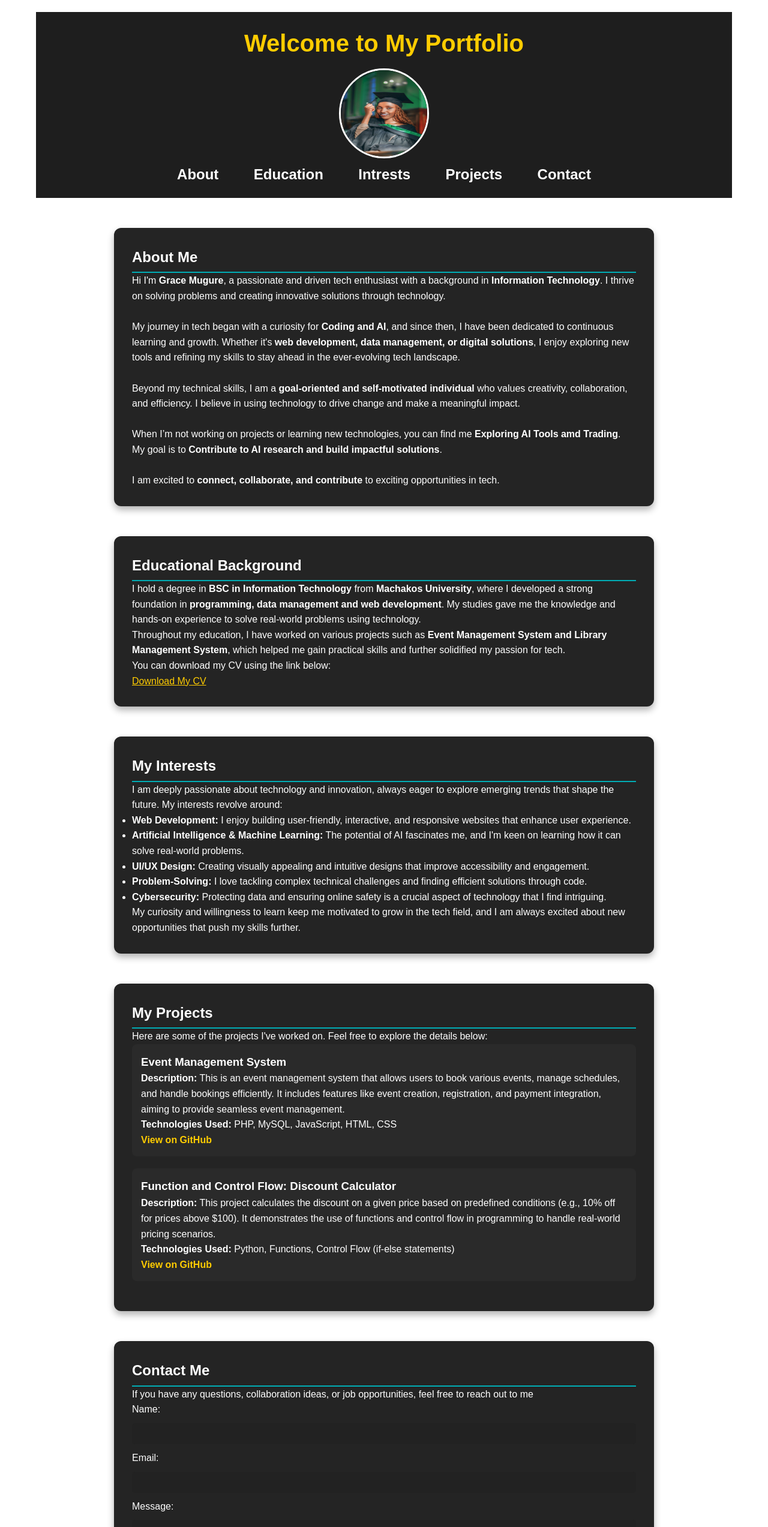
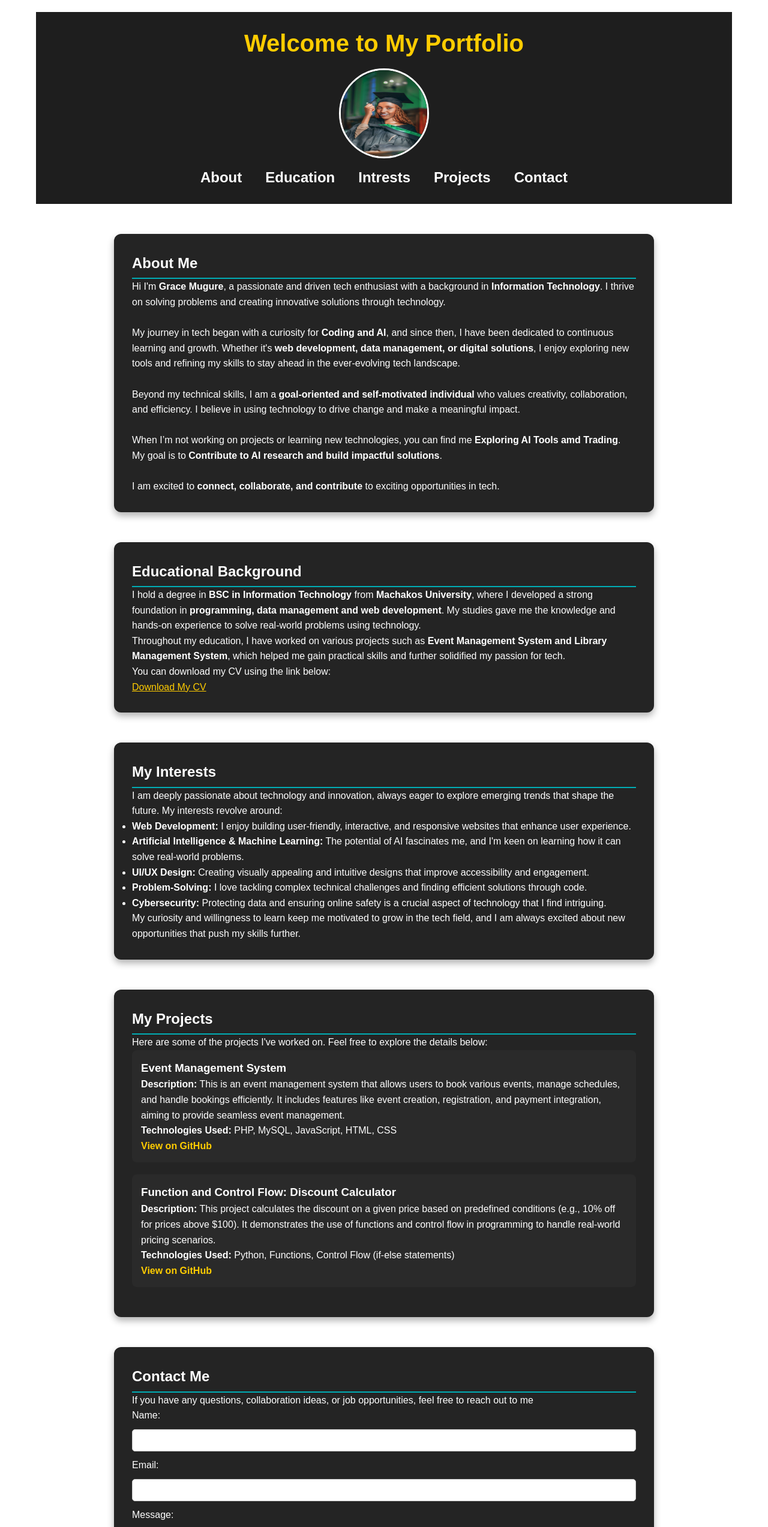
Before and after one commit to GraceMugure/Portfolio-Web, a plain HTML site: page index.html in a window 1280 px wide. Shown: the top 2546 px of the page at 60% size. Drawn offline with Linux system fonts and the light colour scheme.

Commit message:
updated new feature

```diff
--- a/style.css/style.css
+++ b/style.css/style.css
@@ -80,12 +80,17 @@ nav ul {
     list-style: none;
     text-align: center;
     padding: 0;
+    display: flex;
+    flex-wrap: wrap;
+    justify-content: center;
+    gap: 15px;
 }
 
 nav ul li {
-    display: inline;
-    margin: 0 15px;
+    display: block;
+    margin: 5px 0;
 }
+
 
 nav ul li a {
     text-decoration: none;
@@ -155,9 +160,14 @@ input, textarea, button {
 }
 
 input, textarea {
-    background-color: #222;
-    color: #fff;
-}
+    background-color: var(--background-color);
+    color: var(--text-color);
+    border: 1px solid #ccc; /* Light border to enhance visibility */
+    padding: 10px;
+    width: 100%;
+
+    }
+
 
 button {
     padding: 10px 20px;
@@ -192,14 +202,12 @@ button:hover {
 
 /* Footer */
 footer {
-    text-align: center;  /* Centers text and inline elements */
-    padding: 1px;
-    background-color: #1e1e1e;
-    display: flex;
-    flex-direction: column;
-    align-items: center;  /* Centers everything inside */
-    justify-content: center;
+    background-color: var(--footer-background);
+    color: var(--text-color);
+    text-align: center;
+    padding: 10px;
 }
+
 
 footer a {
     color: #ffcc00;
@@ -218,7 +226,7 @@ footer a:hover {
     --background-color: #ffffff;
     --text-color: #000000;
     --header-background: #1e1e1e;
-    --footer-background: #1e1e1e;
+    --footer-background: #e6e6fa;
     --link-color: #ffcc00;
     --link-hover-color: #ff6600;
 }
@@ -228,7 +236,7 @@ footer a:hover {
     --background-color: #1e1e1e;
     --text-color: #ffffff;
     --header-background: #2a2a2a;
-    --footer-background: #2a2a2a;
+    --footer-background: #1c3b3b;
     --link-color: #ffcc00;
     --link-hover-color: #ff6600;
 }
@@ -248,7 +256,7 @@ body {
 
 
 /* Header and Footer Styling */
-header, footer {
+header {
     background-color: var(--header-background);
     color: var(--text-color);
 }
```
